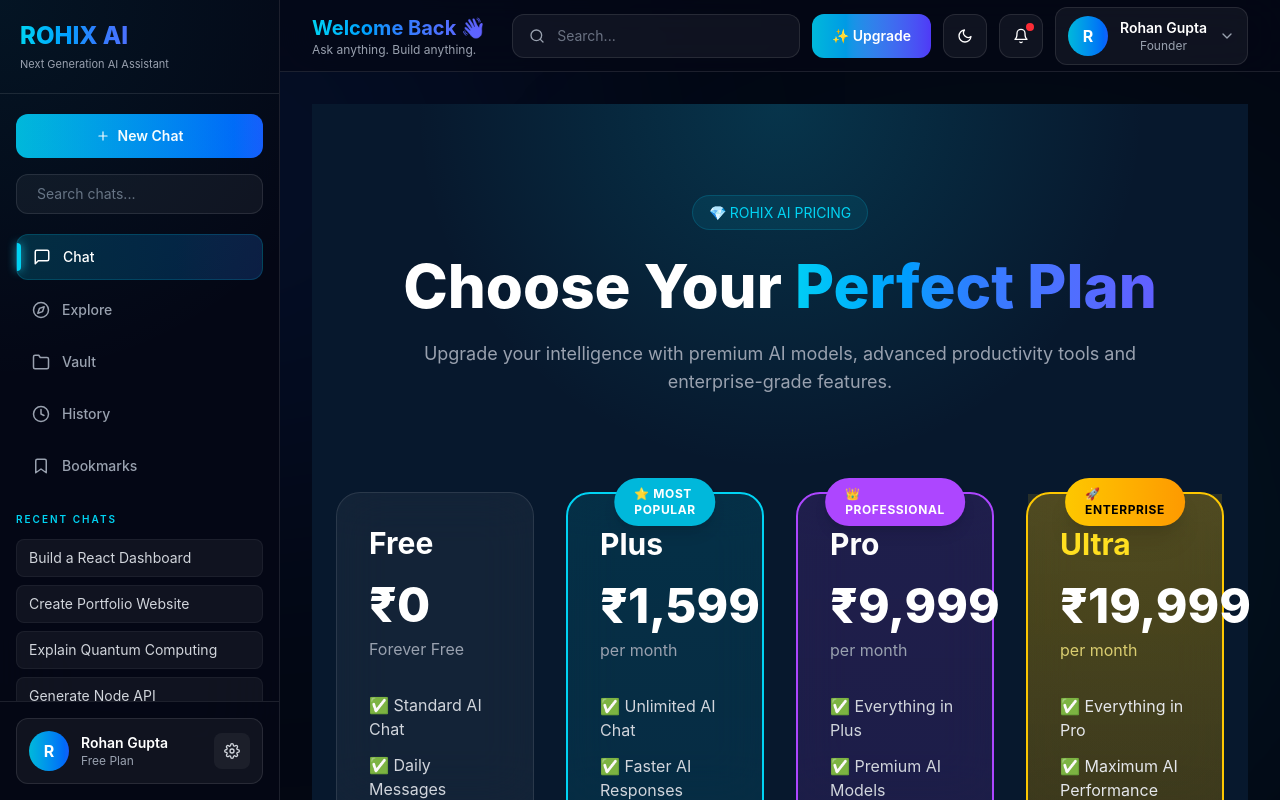
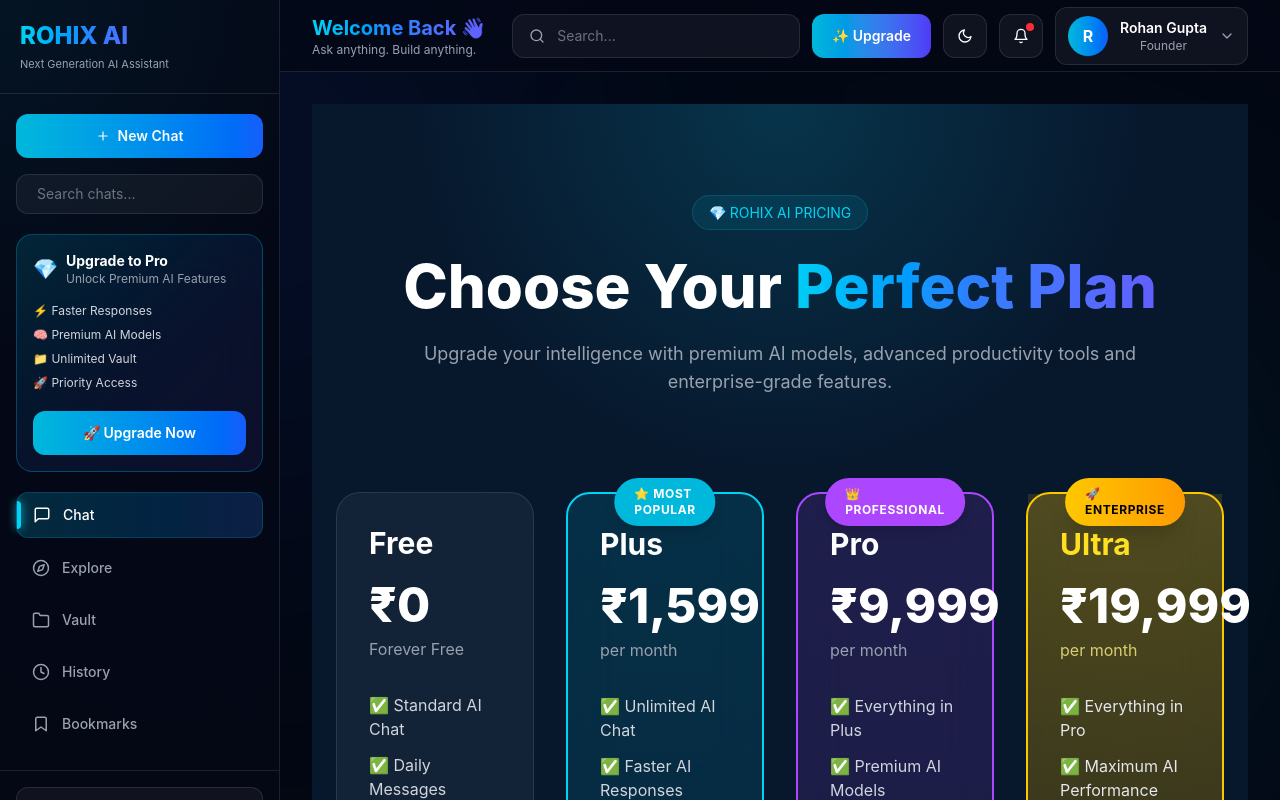
Before and after one commit to rohanguptag9368-hub/Rohix-Ai, a React (Vite) app: page /pricing in a window 1280 px wide. Built offline with nearby package versions, Linux system fonts and the light colour scheme.

Commit message:
Added premium pricing page, vault, bookmarks, profile and settings UI

```diff
--- a/src/components/layout/Sidebar.jsx
+++ b/src/components/layout/Sidebar.jsx
@@ -126,6 +126,44 @@
           </div>
 
         </div>
+
+        {/* Upgrade Card */}
+<div className="mx-4 mt-5 rounded-2xl border border-cyan-500/30 bg-gradient-to-br from-cyan-500/15 via-blue-500/10 to-indigo-500/10 p-4 backdrop-blur-xl">
+
+  <div className="flex items-center gap-2">
+    <span className="text-xl">💎</span>
+
+    <div>
+      <h3 className="text-sm font-bold text-white">
+        Upgrade to Pro
+      </h3>
+
+      <p className="text-xs text-gray-400">
+        Unlock Premium AI Features
+      </p>
+    </div>
+  </div>
+
+  <div className="mt-4 space-y-2 text-xs text-gray-300">
+
+    <p>⚡ Faster Responses</p>
+    <p>🧠 Premium AI Models</p>
+    <p>📁 Unlimited Vault</p>
+    <p>🚀 Priority Access</p>
+
+  </div>
+
+  <button
+    onClick={() => {
+      navigate("/pricing");
+      setOpen(false);
+    }}
+    className="mt-5 w-full rounded-xl bg-gradient-to-r from-cyan-500 to-blue-600 py-3 text-sm font-semibold text-white transition hover:scale-[1.03] hover:shadow-[0_0_20px_rgba(34,211,238,.4)]"
+  >
+    🚀 Upgrade Now
+  </button>
+
+</div>
 
         {/* Menu */}
         <div className="px-4 mt-5 space-y-2">
```
